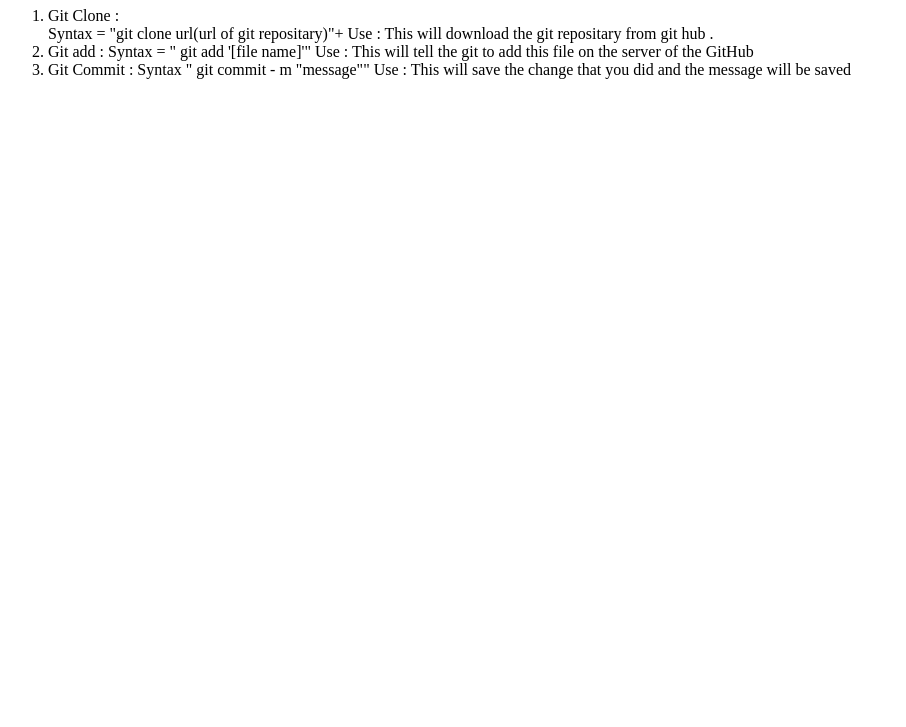
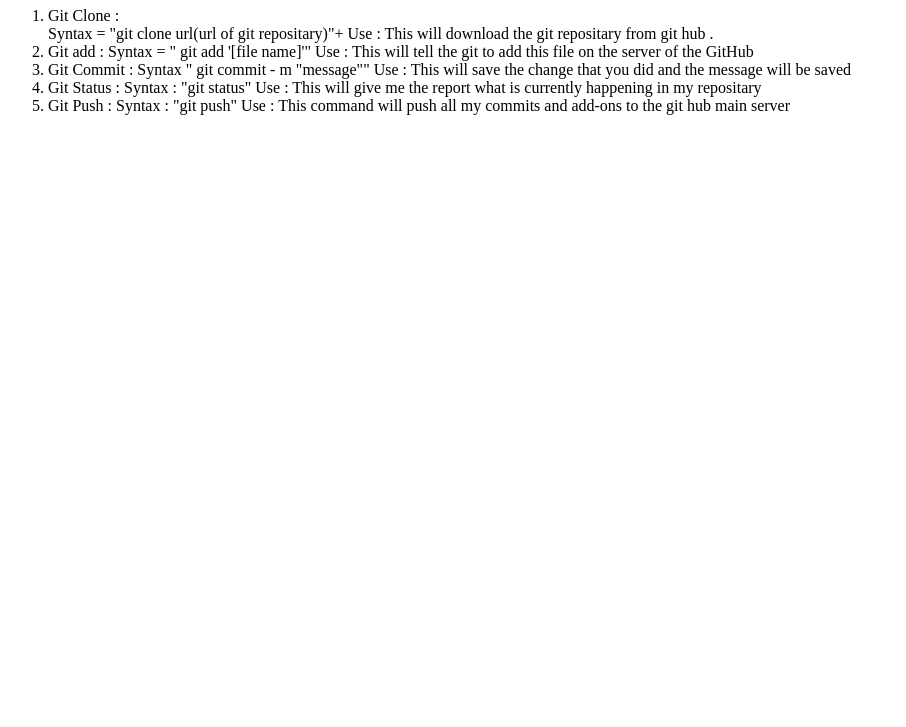
Before and after one commit to 22machinist/Web-Programming-Harvard, a plain HTML site: page git.html in a window 1280 px wide. Shown: the part 73-800 px from the top of the page, without its empty margins (0-906 px from the left). Drawn offline with Linux system fonts and the light colour scheme.

Commit message:
Added two more properties of Git Commands

```diff
--- a/git.html
+++ b/git.html
@@ -25,6 +25,16 @@
             Syntax " git commit - m "message""
             Use : This will save the change that you did and the message will be saved
         </li>
+        <li>
+            Git Status :
+            Syntax : "git status"
+            Use : This will give me the report what is currently happening in my repositary
+        </li>
+        <li>
+            Git Push :
+            Syntax : "git push"
+            Use : This command will push all my commits and add-ons to the git hub main server
+        </li>
     </ol>
 </body>
 </html>
```
